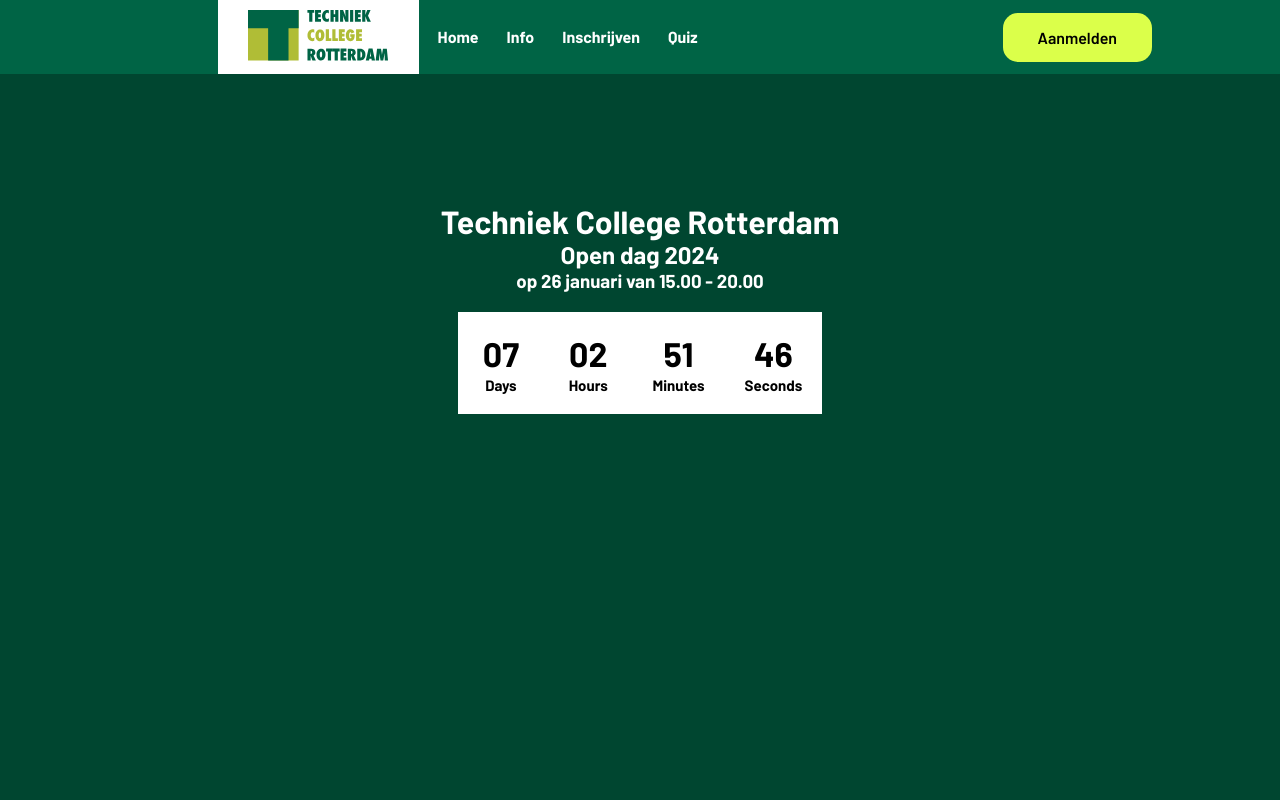
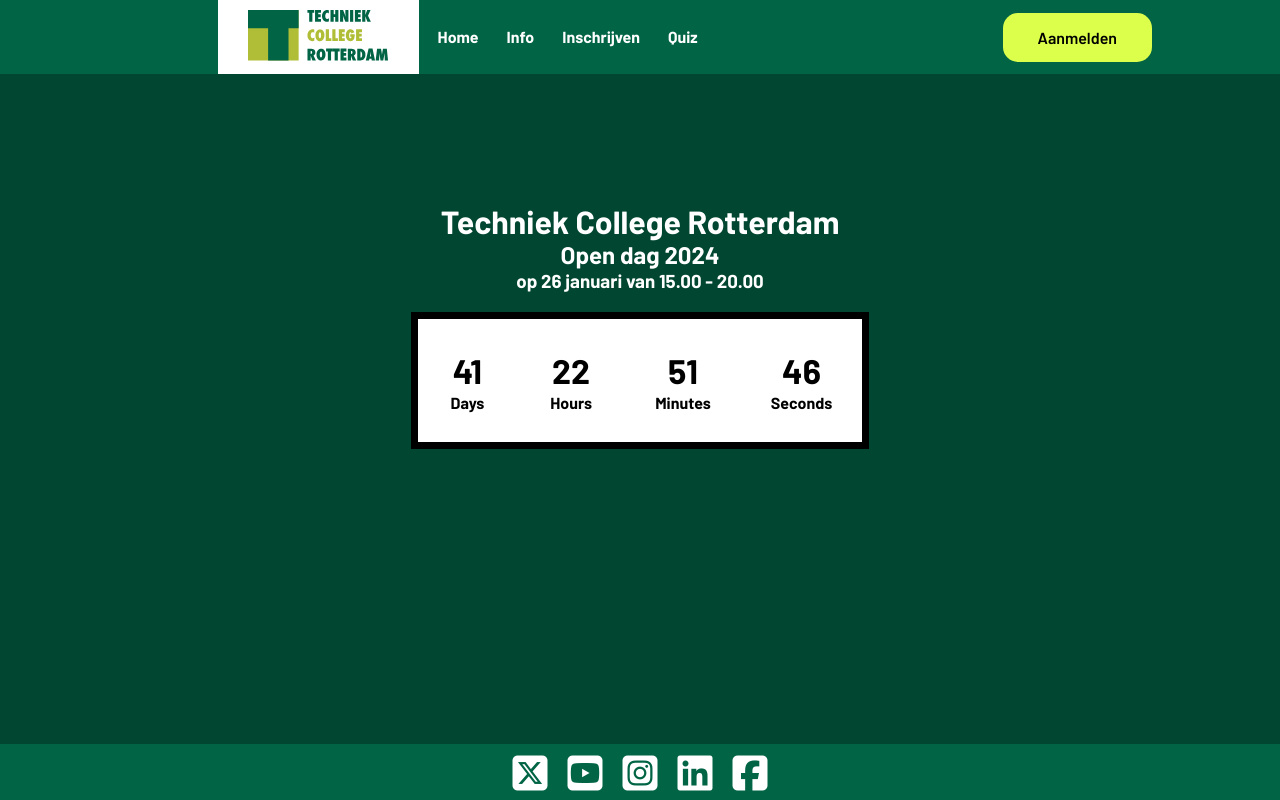
Before and after one commit to Ilie-Herda/Project-P2, a plain HTML site: page index.html in a window 1280 px wide. Drawn offline with Linux system fonts and the light colour scheme.

Commit message:
Made footer
Created footer and did design for it, changed a some designs around the home page.

```diff
--- a/index.html
+++ b/index.html
@@ -6,6 +6,7 @@
     <title>Home</title>
     <link rel="stylesheet" href="main.css">
     <script src="script.js"></script>
+    <script src="https://kit.fontawesome.com/d32ba68a56.js" crossorigin="anonymous"></script>
 </head>
 <body class="home-page">
 
@@ -47,5 +48,14 @@
             </div>
         </div>
     </div>
+    <footer>
+        <div class="socials">
+        <a href="#"><i class="fa-brands fa-square-x-twitter"></i></a>
+        <a href="#"><i class="fa-brands fa-square-youtube"></i></a>
+        <a href="#"><i class="fa-brands fa-square-instagram"></i></a>
+        <a href="#"><i class="fa-brands fa-linkedin"></i></a>
+        <a href="#"><i class="fa-brands fa-square-facebook"></i></a>
+        </div>
+    </footer>
 </body>
 </html>
--- a/main.css
+++ b/main.css
@@ -4,11 +4,12 @@
     margin: 0;
     box-sizing: border-box;
     font-family: "Barlow", sans-serif;
-    color: white;
+
 }
 
 .home-page{
     background-color: #004630;
+    color: white;
 }
 
 .info-page{
@@ -99,6 +100,8 @@ nav a:hover{
     display: flex;
     background-color: white;
     margin-top: 20px;
+    border: 7px solid black;
+
 }
 
 .time{
@@ -106,7 +109,7 @@ nav a:hover{
     flex-direction: column;
     align-items: center;
     justify-content: center;
-    margin: 20px;
+    margin: 30px;
 }
 
 .time h2{
@@ -118,6 +121,31 @@ nav a:hover{
 }
 
 .time h3{
-    font-size: 15px;
+    font-size: 16px;
     color: black;
 }
+
+footer{
+    width: 100%;
+    height: 7%;
+    position: fixed;
+    bottom: 0;
+    display: flex;
+    justify-content: center;
+    background-color: #006445;
+    align-items: center;
+}
+
+.socials{
+    font-size: 40px;
+    display: flex;
+    gap: 20px;
+}
+
+.socials a{
+    color: white;
+}
+
+.socials a:hover{
+    color: #dbff4a;
+}
--- a/script.js
+++ b/script.js
@@ -1,4 +1,4 @@
-var countDownDate = new Date("Dec 22, 2023 19:00:00:").getTime();
+var countDownDate = new Date("Jan 26, 2024 15:00:00:").getTime();
 var x = setInterval(function(){
     var now = new Date().getTime();
     var distance = countDownDate - now
```
Also changed, not shown: inschrijven.html (+0 -1 lines).
